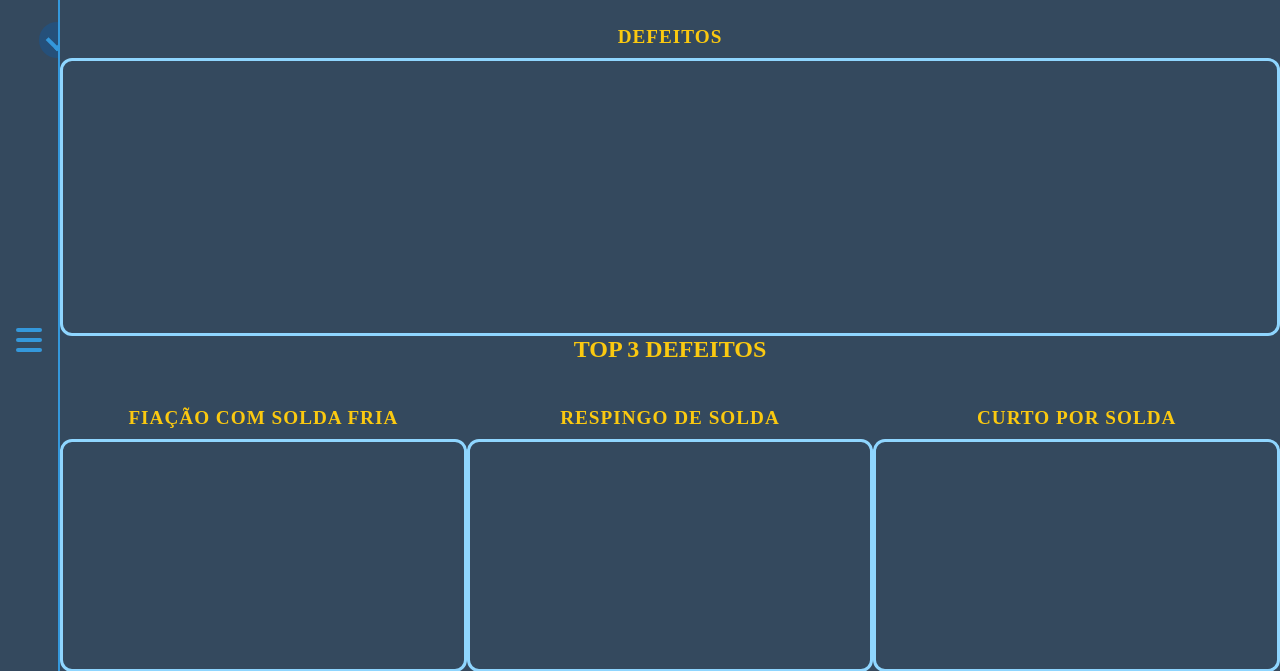
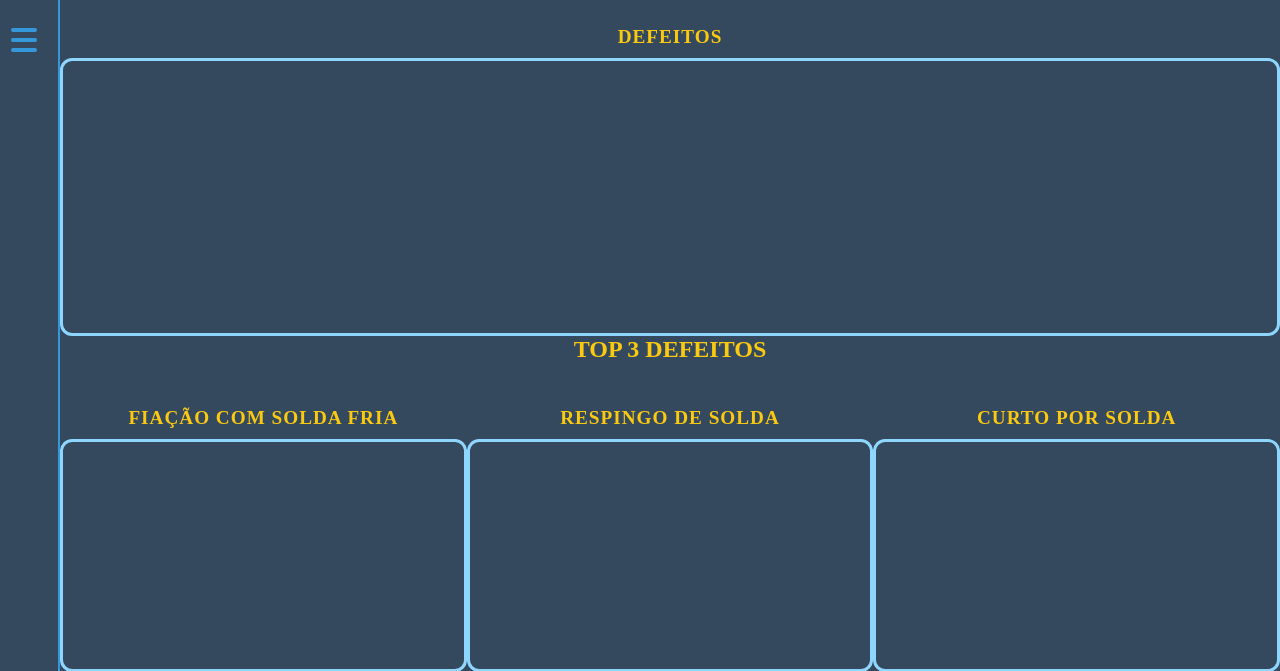
Before and after one commit to rafaboe1ng/cep-layout, a Flask app: page / in a window 1280 px wide. Shown: the part 60-731 px from the top of the page. Run offline with Flask 3, Linux system fonts and the light colour scheme.

Commit message:
Revert "Refine sidebar icons and filter text styling"

```diff
--- a/static/styles.css
+++ b/static/styles.css
@@ -157,7 +157,6 @@ body {
   padding: 0 12px 24px;
   overflow-y: auto;
   transition: width .3s;
-  position: relative;
 }
 
 .sidebar.minimized {
@@ -167,6 +166,7 @@ body {
 
 /* Esconde todos os textos e controles da sidebar quando minimizada */
 .sidebar.minimized .sidebar-title,
+.sidebar.minimized .sidebar-nav-btn,
 .sidebar.minimized .accordion-header,
 .sidebar.minimized .accordion-content,
 .sidebar.minimized .checkbox-label,
@@ -194,11 +194,10 @@ body {
   background: transparent;
   color: var(--yellow);
   cursor: pointer;
-  position: fixed;
-  left: 10px;
+  position: absolute;
   top: 50%;
   transform: translateY(-50%);
-  z-index: 1000;
+  z-index: 2;
 }
 
 .hamburger-bar {
@@ -207,30 +206,6 @@ body {
   background: #3498db;
   border-radius: 2px;
   margin: 3px 0;
-}
-
-.sidebar-nav-btn {
-  position: absolute;
-  right: -22px;
-  top: 50%;
-  transform: translateY(-50%);
-  width: 32px;
-  height: 32px;
-  border: none;
-  background: transparent;
-  cursor: pointer;
-}
-
-.nav-arrow {
-  border: solid #3498db;
-  border-width: 0 4px 4px 0;
-  display: inline-block;
-  padding: 6px;
-  transform: rotate(45deg);
-}
-
-.sidebar-nav-btn.up .nav-arrow {
-  transform: rotate(-135deg);
 }
 
 .sidebar-title {
@@ -291,7 +266,6 @@ body {
   align-items: center;
   gap: 6px;
   font-size: 1rem;
-  color: #fff;
 }
 
 .charts-area {
--- a/templates/dashboard_cep.html
+++ b/templates/dashboard_cep.html
@@ -30,21 +30,15 @@
         </button>
         <div class="sidebar-title-row">
           <h3 class="sidebar-title">Filtros</h3>
+          <button class="sidebar-nav-btn" id="sidebarNavBtn" title="Navegar página" onclick="togglePage()">
+            <span id="sidebarNavIcon">&#8595;</span>
+          </button>
         </div>
-        <button class="sidebar-nav-btn" id="sidebarNavBtn" title="Navegar página" onclick="togglePage()">
-          <span class="nav-arrow"></span>
-        </button>
-      </div>
   <script>
     // Alterna seta do botão de navegação conforme página e faz scroll
     let onTopPage = true;
     function updateSidebarNavIcon(isTop) {
-      const btn = document.getElementById('sidebarNavBtn');
-      if (isTop) {
-        btn.classList.remove('up');
-      } else {
-        btn.classList.add('up');
-      }
+      document.getElementById('sidebarNavIcon').innerHTML = isTop ? '\u2193' : '\u2191';
     }
     function togglePage() {
       const container = document.querySelector('.snap-container');
@@ -59,7 +53,8 @@
     }
     // Inicializa seta para baixo
     updateSidebarNavIcon(true);
-    </script>
+  </script>
+      </div>
       <div class="accordion">
         <div class="accordion-item">
           <button class="accordion-header" type="button">Data</button>
```
